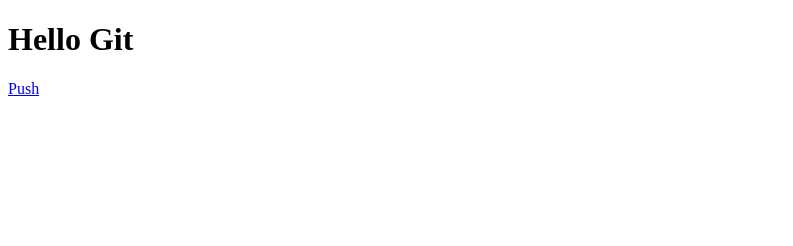
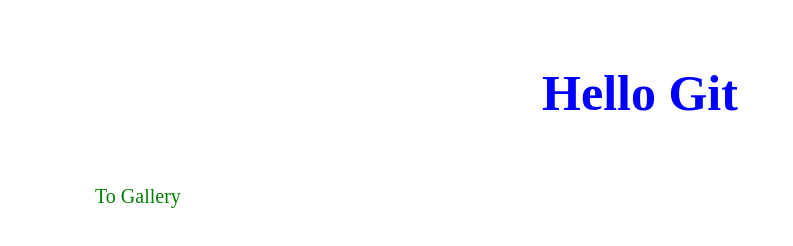
Before and after one commit to rulek07/git-learn, a plain HTML site: page index.html in a window 1280 px wide. Shown: the whole page, without its empty margins (0-793 px from the left). Drawn offline with Linux system fonts and the light colour scheme.

Commit message:
stiling h1 and a

```diff
--- a/css/style.css
+++ b/css/style.css
@@ -0,0 +1,17 @@
+body{
+   box-sizing: border-box;
+   width: 1170px;
+   margin: auto;
+}
+h1{
+   font-size: 50px;
+   text-align: center;
+   padding: 30px 0px;
+   color: blue;
+}
+a{
+   font-size: 20px;
+   text-decoration: none;
+   color: green;
+   padding: 0px 0px 0px 40px;
+}
--- a/index.html
+++ b/index.html
@@ -9,6 +9,6 @@
 </head>
 <body>
    <h1>Hello Git</h1>
-   <a href="gallery.html">Push</a>
+   <a href="gallery.html">To Gallery</a>
 </body>
 </html>
```
Also changed, not shown: gallery.html (+1 -1 lines).
